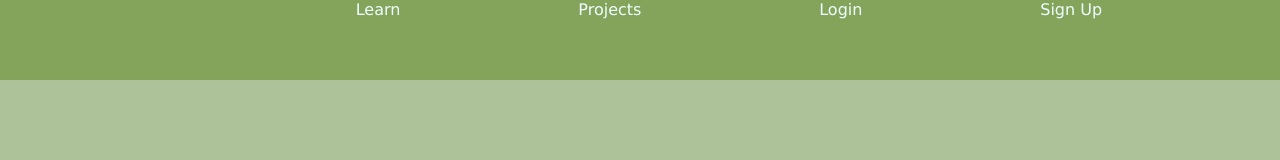
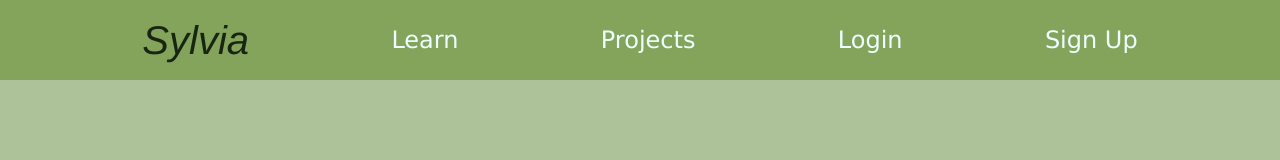
Before and after one commit to johnyssauro/Landscaping-Website, a plain HTML site: page index.html in a window 1280 px wide. Drawn offline with Linux system fonts and the light colour scheme.

Commit message:
Header adjustments

```diff
--- a/index.html
+++ b/index.html
@@ -11,11 +11,12 @@
     <header>
 
         <div class="cont">
-            <div id="logo"><a href="#"><img href="./leaf.png"></a></div>
-            <div id="learn"><a href="#">Learn</a></div>
-            <div id="projects"><a href="#">Projects</a></div>
-            <div id="login"><a href="#">Login</a></div>
-            <div id="signup"><a href="#">Sign Up</a></div>
+            <!-- <div id="logo" class="image"><a href="#"><img src="./leaf.png"></a></div> -->
+            <div id="logo" class="elementS"><a>Sylvia</a></div>
+            <div id="learn" class="element"><a href="#">Learn</a></div>
+            <div id="projects" class="element"><a href="#">Projects</a></div>
+            <div id="login" class="element"><a href="#">Login</a></div>
+            <div id="signup" class="element"><a href="#">Sign Up</a></div>
         </div>
 
     </header>
--- a/style.css
+++ b/style.css
@@ -28,8 +28,28 @@ header a {
 .cont {
 
     display: flex;
-    align-items: flex-start;
-    flex-direction: row;
+    height: 100%;
+    width: 100%;
+    align-items: center;
     justify-content: space-evenly;
 
+
 }
+
+.element {
+
+    display:flex;
+    flex-direction: row;
+    font-family: 'Segoe UI', Tahoma, Geneva, Verdana, sans-serif;
+    font-size: 1.5em;
+
+}
+
+.elementS a{
+
+    font-family:'Franklin Gothic Medium', 'Arial Narrow', Arial, sans-serif;
+    font-size: 2.5em;
+    font-style:oblique;
+    color: #172512;
+
+}
```
